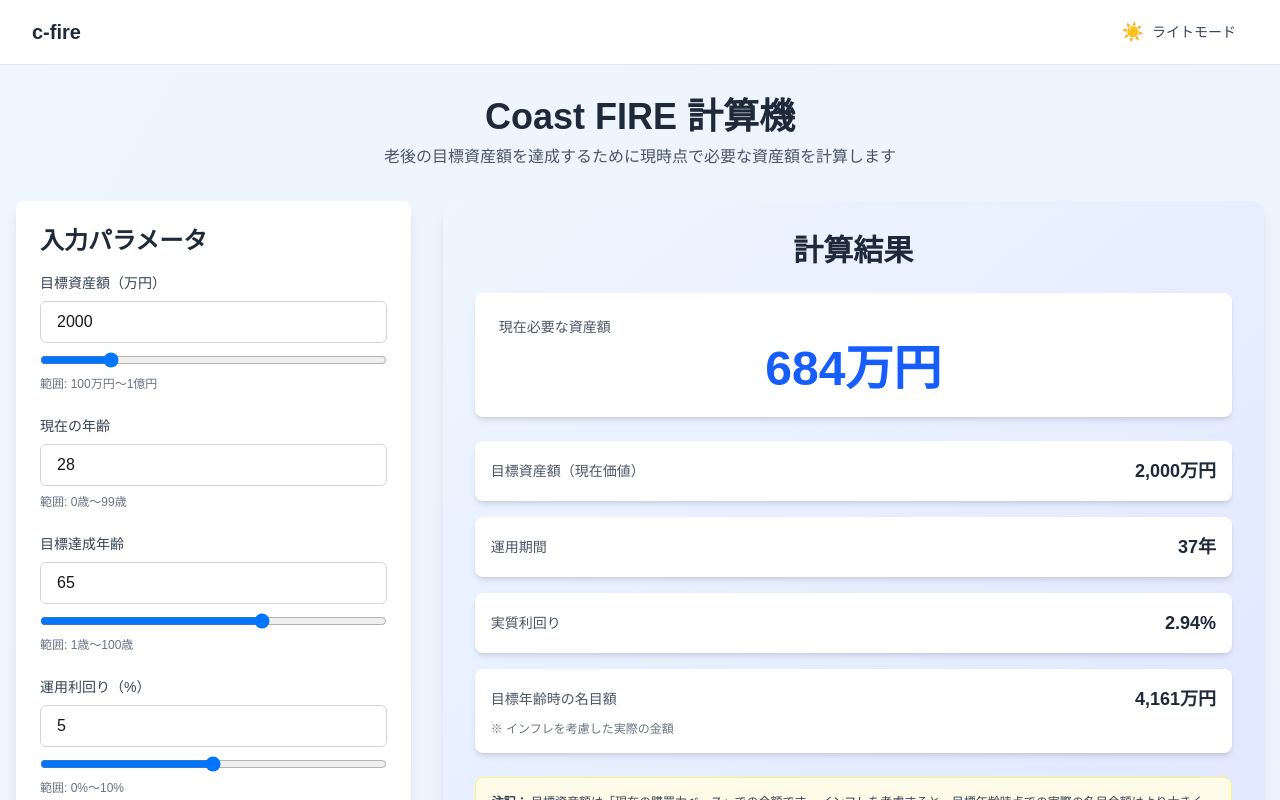
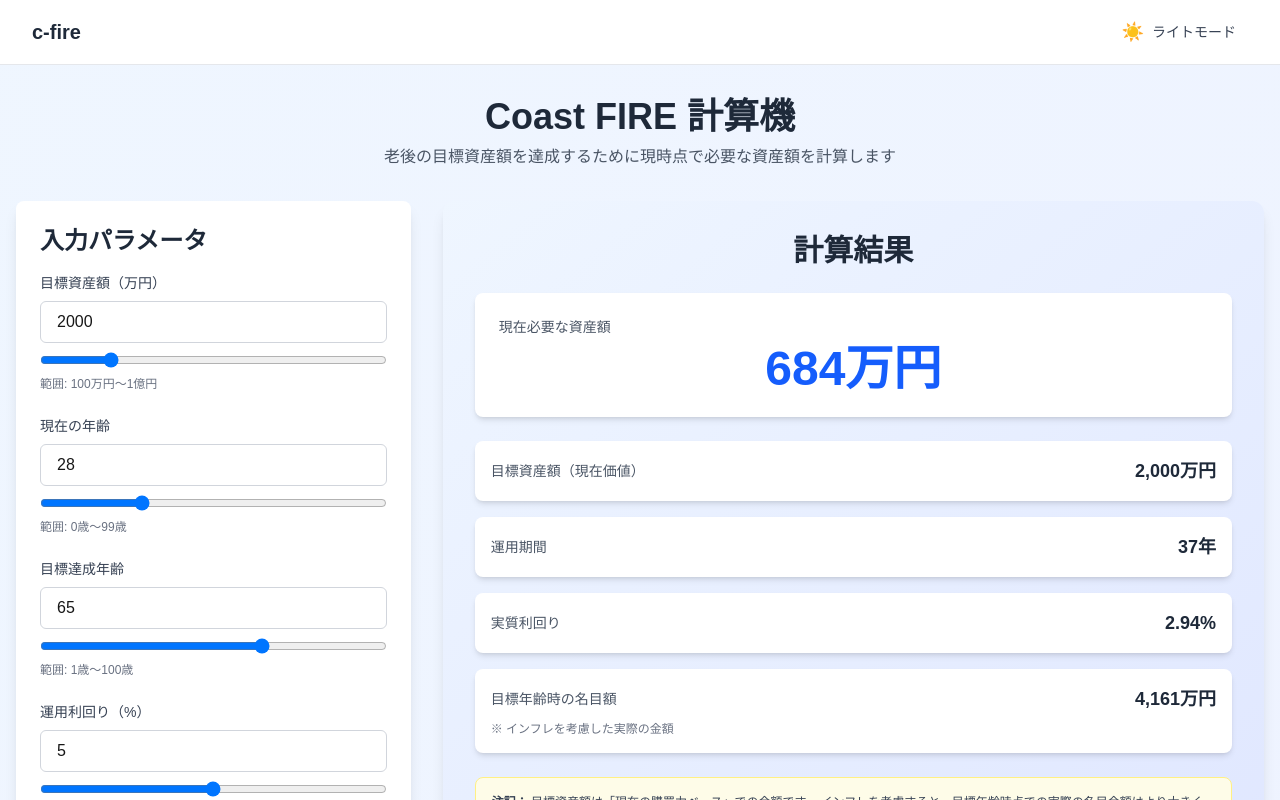
Before and after one commit to TakuyaFukumura/coast-fire-next-js-app, a Next.js app: page / in a window 1280 px wide. Shown: the top 800 px of the page. Built offline with nearby package versions, Linux system fonts and the light colour scheme.

Commit message:
Add range input to current age field
Co-authored-by: TakuyaFukumura <53442938+TakuyaFukumura@users.noreply.github.com>

```diff
--- a/src/app/components/InputForm.tsx
+++ b/src/app/components/InputForm.tsx
@@ -88,6 +88,16 @@ export default function InputForm({onCalculate, defaultValues = DEFAULT_INPUT}:
                     max={99}
                     className="w-full px-4 py-2 border border-gray-300 dark:border-gray-600 rounded-md focus:ring-2 focus:ring-blue-500 focus:border-transparent dark:bg-gray-700 dark:text-gray-200"
                     required
+                />
+                <input
+                    type="range"
+                    value={Number.isNaN(currentAge) ? DEFAULT_INPUT.currentAge : currentAge}
+                    onChange={(e) => setCurrentAge(Number(e.target.value))}
+                    min={0}
+                    max={99}
+                    step={1}
+                    className="w-full"
+                    aria-label="現在の年齢"
                 />
                 <p className="text-xs text-gray-500 dark:text-gray-400">範囲: 0歳〜99歳</p>
             </div>
```
